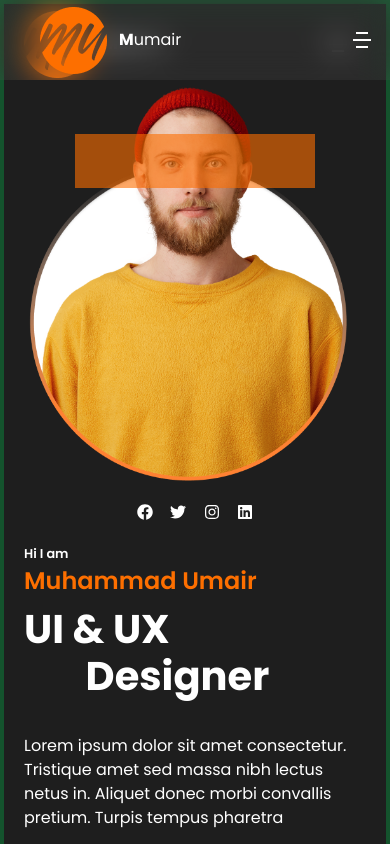
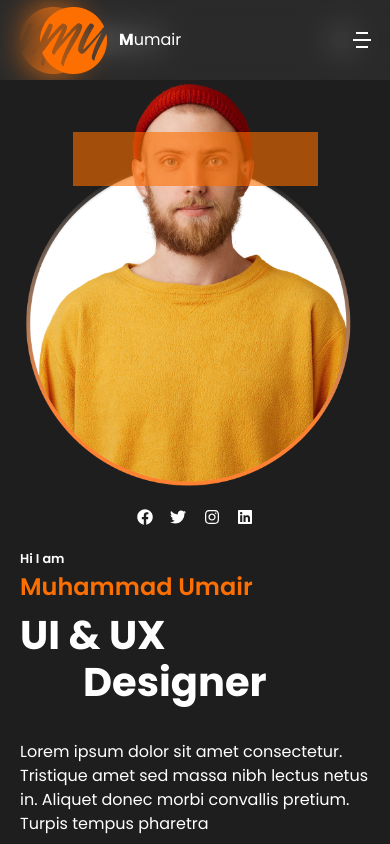
Before and after one commit to Shaon247on/Job-Portfolio, a Next.js app: page / in a window 390 px wide. Shown: the top 844 px of the page. Built offline with nearby package versions, Linux system fonts and the light colour scheme; no server answers.

Commit message:
checking the api call

```diff
--- a/src/app/Components/Project.jsx
+++ b/src/app/Components/Project.jsx
@@ -16,7 +16,7 @@ const Project = () => {
 
     useEffect(() => {
         const getData = async () => {
-            const query = await fetch("http://localhost:3000/api/data")
+            const query = await fetch("https://job-portfolio-dun.vercel.app/api/data")
             const response = await query.json()
             setProjects(response)
         }
--- a/src/app/globals.css
+++ b/src/app/globals.css
@@ -15,10 +15,10 @@
 
 /* --------------------------- */
 
-.swiper-slide {
+/* .swiper-slide {
   opacity: 0.5;
   transition: opacity 0.5s ease;
-}
+} */
 
 
 .swiper-slide-active {
--- a/src/app/layout.jsx
+++ b/src/app/layout.jsx
@@ -14,7 +14,7 @@ export default function RootLayout({ children }) {
   return (
     <html lang="en">
       <body
-        className={`${poppins.variable} ${montserrat.variable} border-4 border-green-900 px-5 md:px-[2.5rem] lg:px-[3.125rem] xl:px-[15.625rem] text-black dark:text-white font-poppins bg-white dark:bg-[#1E1E1E]`}
+        className={`${poppins.variable} ${montserrat.variable} px-5 md:px-[2.5rem] lg:px-[3.125rem] xl:px-[15.625rem] text-black dark:text-white font-poppins bg-white dark:bg-[#1E1E1E]`}
       >
         <NavBar />
         {children}
```
